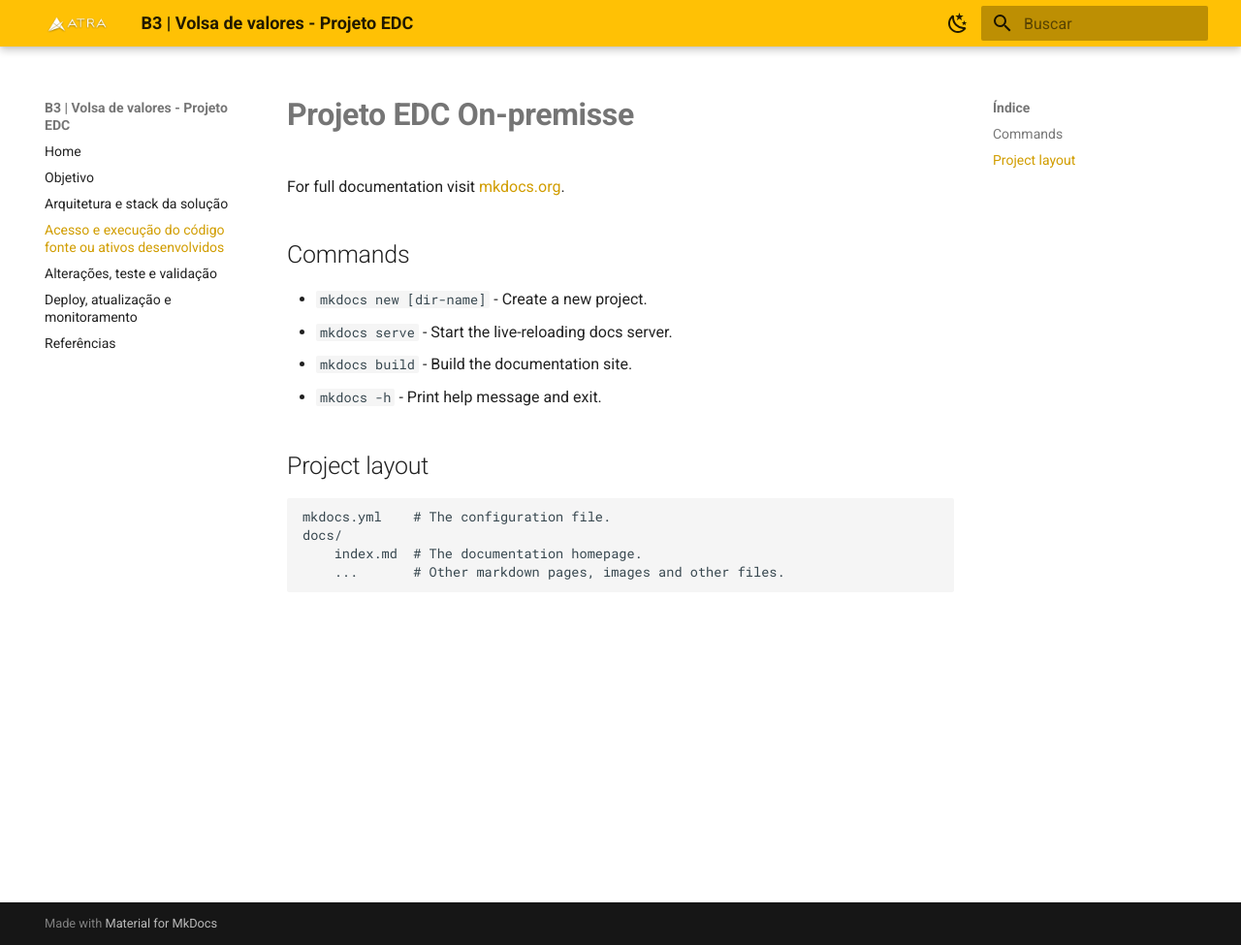
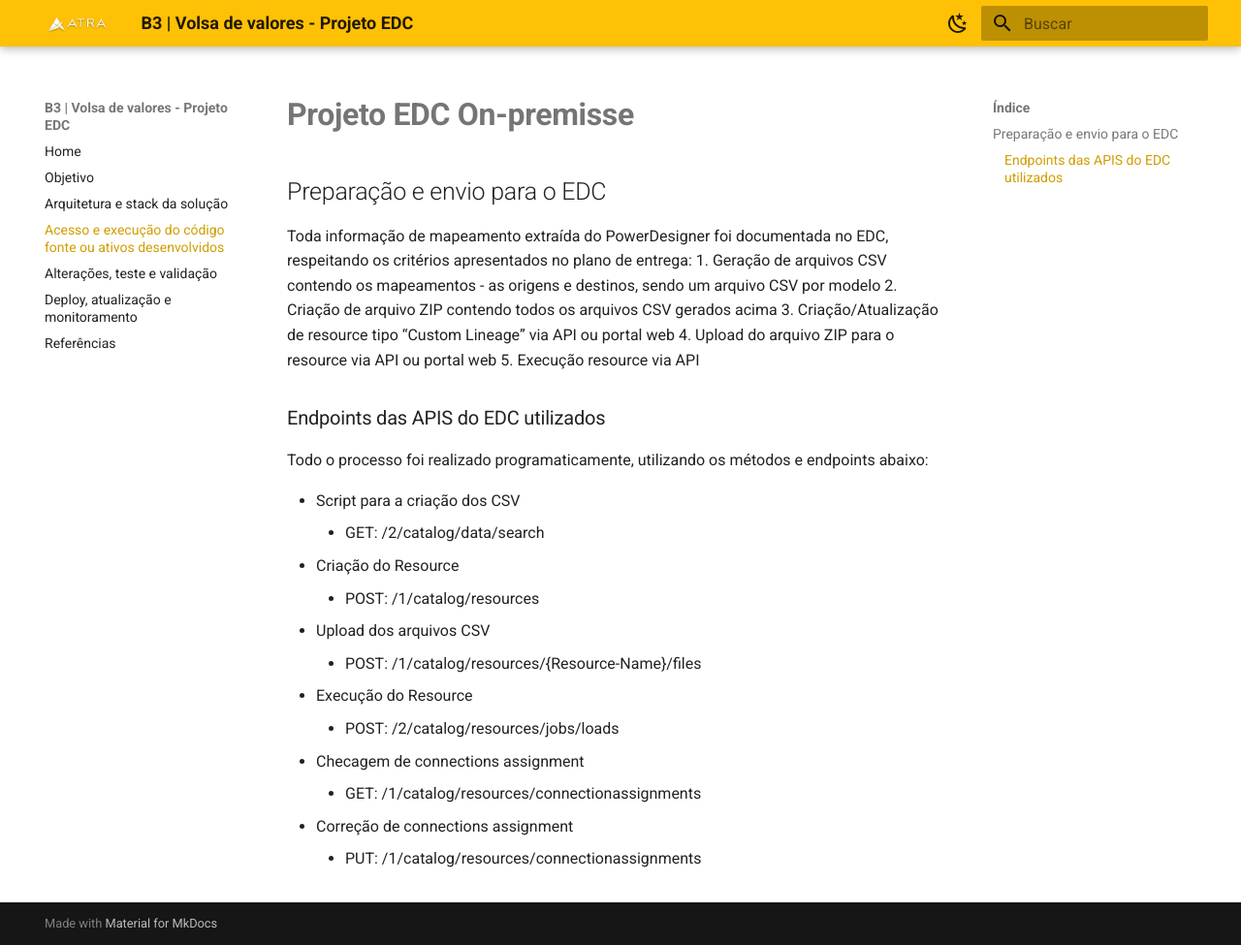
Before and after one commit to lucianafm-atra/b3_docs-mkdocs, an MkDocs documentation site: the page built from docs/acesso_e_exec_cod_fonte.md, in a window 1280 px wide and 975 px high. Shown: the whole window at 97% size. Built offline with MkDocs 1.6.1 and Material for MkDocs 9.7.7, drawn with Linux system fonts in a browser that asks for light colours.

Commit message:
Informações sobre acesso e execução do projeto

```diff
--- a/docs/acesso_e_exec_cod_fonte.md
+++ b/docs/acesso_e_exec_cod_fonte.md
@@ -2,21 +2,26 @@
 
 
 
+## Preparação e envio para o EDC
+Toda informação de mapeamento extraída do PowerDesigner foi documentada no EDC, respeitando os critérios apresentados no plano de entrega:
+1. Geração de arquivos CSV contendo os mapeamentos - as origens e destinos, sendo um arquivo CSV por modelo
+2. Criação de arquivo ZIP contendo todos os arquivos CSV gerados acima
+3. Criação/Atualização de resource tipo “Custom Lineage” via API ou portal web
+4. Upload do arquivo ZIP para o resource via API ou portal web
+5. Execução resource via API
 
+###Endpoints das APIS do EDC utilizados
+Todo o processo foi realizado programaticamente, utilizando os métodos e endpoints abaixo:
 
-
-For full documentation visit [mkdocs.org](https://www.mkdocs.org).
-
-## Commands
-
-* `mkdocs new [dir-name]` - Create a new project.
-* `mkdocs serve` - Start the live-reloading docs server.
-* `mkdocs build` - Build the documentation site.
-* `mkdocs -h` - Print help message and exit.
-
-## Project layout
-
-    mkdocs.yml    # The configuration file.
-    docs/
-        index.md  # The documentation homepage.
-        ...       # Other markdown pages, images and other files.
+- Script para a criação dos CSV
+    * GET:		 /2/catalog/data/search
+- Criação do Resource
+    * POST:		/1/catalog/resources
+- Upload dos arquivos CSV
+    * POST:		/1/catalog/resources/{Resource-Name}/files
+- Execução do Resource
+    * POST:		/2/catalog/resources/jobs/loads
+- Checagem de connections assignment
+    * GET:		/1/catalog/resources/connectionassignments
+- Correção de connections assignment
+    * PUT:		/1/catalog/resources/connectionassignments
```
